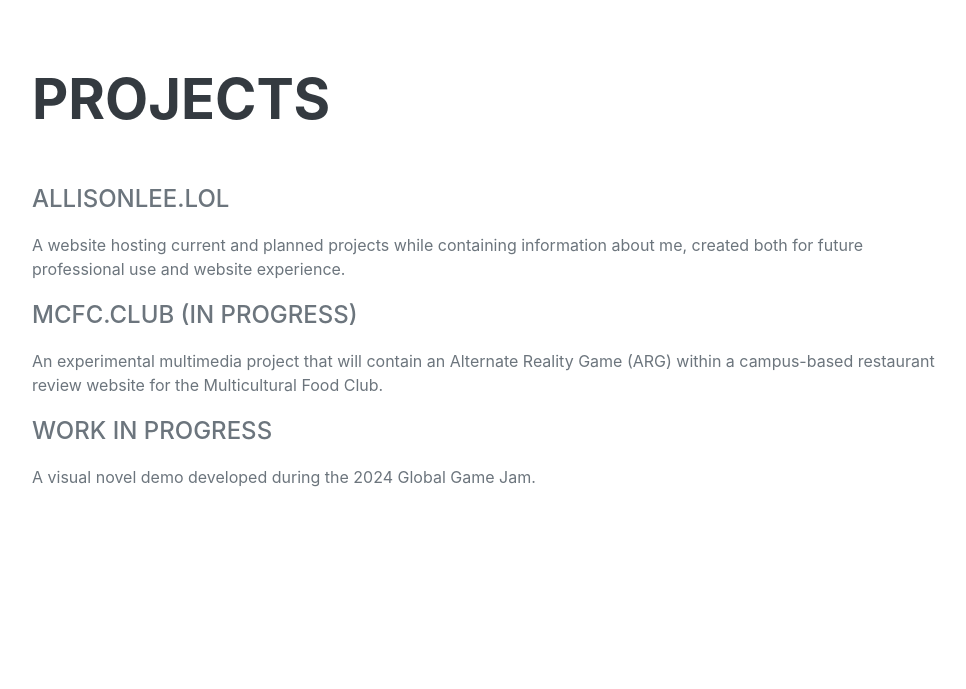
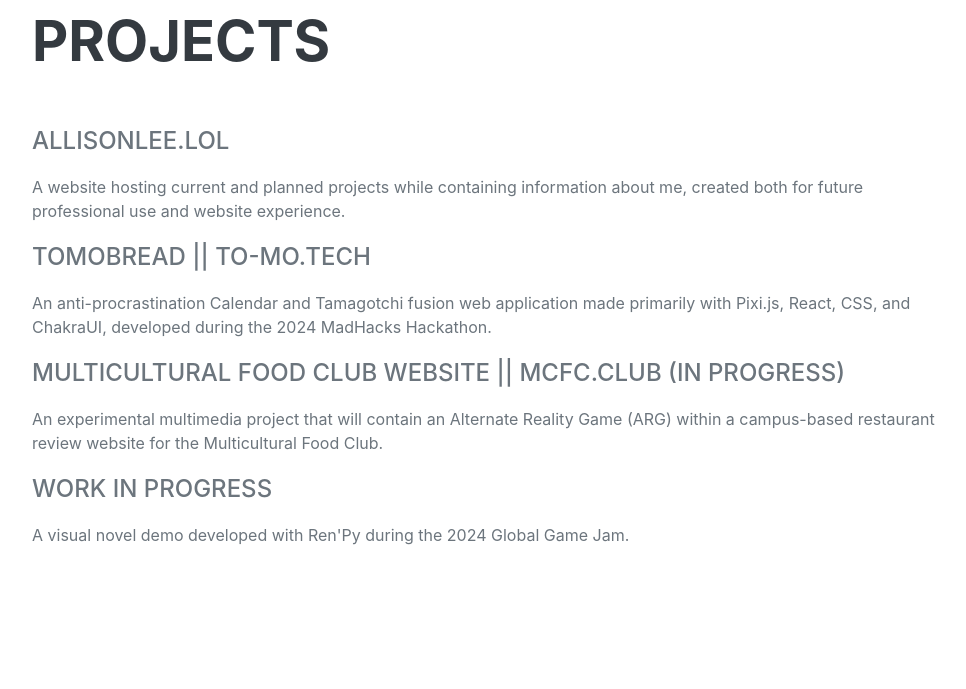
Before and after one commit to XiIinous/items, a Django app: page / in a window 1280 px wide. Shown: the part 5080-5769 px from the top of the page, without its empty margins (288-1254 px from the left). Run offline with Django 4.2, Linux system fonts and the light colour scheme; some libraries are stand-ins or nearby versions; some web fonts are replaced.

Commit message:
added tomobread hell_world.html

```diff
--- a/hell_world/templates/hell_world.html
+++ b/hell_world/templates/hell_world.html
@@ -55,7 +55,7 @@
                     </html>
 
                     </div>
-                    <p class="lead mb-5">Hi! I'm Allison, a Junior majoring in Computer Science at the Universitiy of Minnesota - Twin Cities. I'm a big Pokemon nerd with experience in 3D modeling. I'm mostly looking into Cybersecurity or WebDev, but I'm open to learning anything that'll make me a better programmer.</p>
+                    <p class="lead mb-5">Hi! I'm Allison, a Junior majoring in Computer Science at the University of Minnesota - Twin Cities. I'm a big Pokemon nerd with experience in 3D modeling. I'm mostly looking into Cybersecurity or WebDev, but I'm open to learning anything that'll make me a better programmer.</p>
                     <div class="social-icons">
                         <a class="social-icon" href="https://github.com/XiIinous"><i class="fab fa-github"></i></a>
                         <!-- <a class="social-icon" href="https://umn.joinhandshake.com/stu/users/40582076"><i class="fa-solid fa-handshake"></i></a> -->
@@ -178,10 +178,12 @@
                             <div class="flex-grow-1">
                                 <div class="subheading mb-3">allisonlee.lol</div>
                                 <p>A website hosting current and planned projects while containing information about me, created both for future professional use and website experience.</p>
-                                <div class="subheading mb-3">mcfc.club (In Progress)</div>
+                                <div class="subheading mb-3">TomoBread || to-mo.tech</div>
+                                <p>An anti-procrastination Calendar and Tamagotchi fusion web application made primarily with Pixi.js, React, CSS, and ChakraUI, developed during the 2024 MadHacks Hackathon.</p>
+                                <div class="subheading mb-3">Multicultural Food Club Website || mcfc.club (In Progress)</div>
                                 <p>An experimental multimedia project that will contain an Alternate Reality Game (ARG) within a campus-based restaurant review website for the Multicultural Food Club.</p>
                                 <div class="subheading mb-3">Work In Progress</div>
-                                <p>A visual novel demo developed during the 2024 Global Game Jam.</p>
+                                <p>A visual novel demo developed with Ren'Py during the 2024 Global Game Jam.</p>
                             </div>
                         </div>
                 </div>
```
